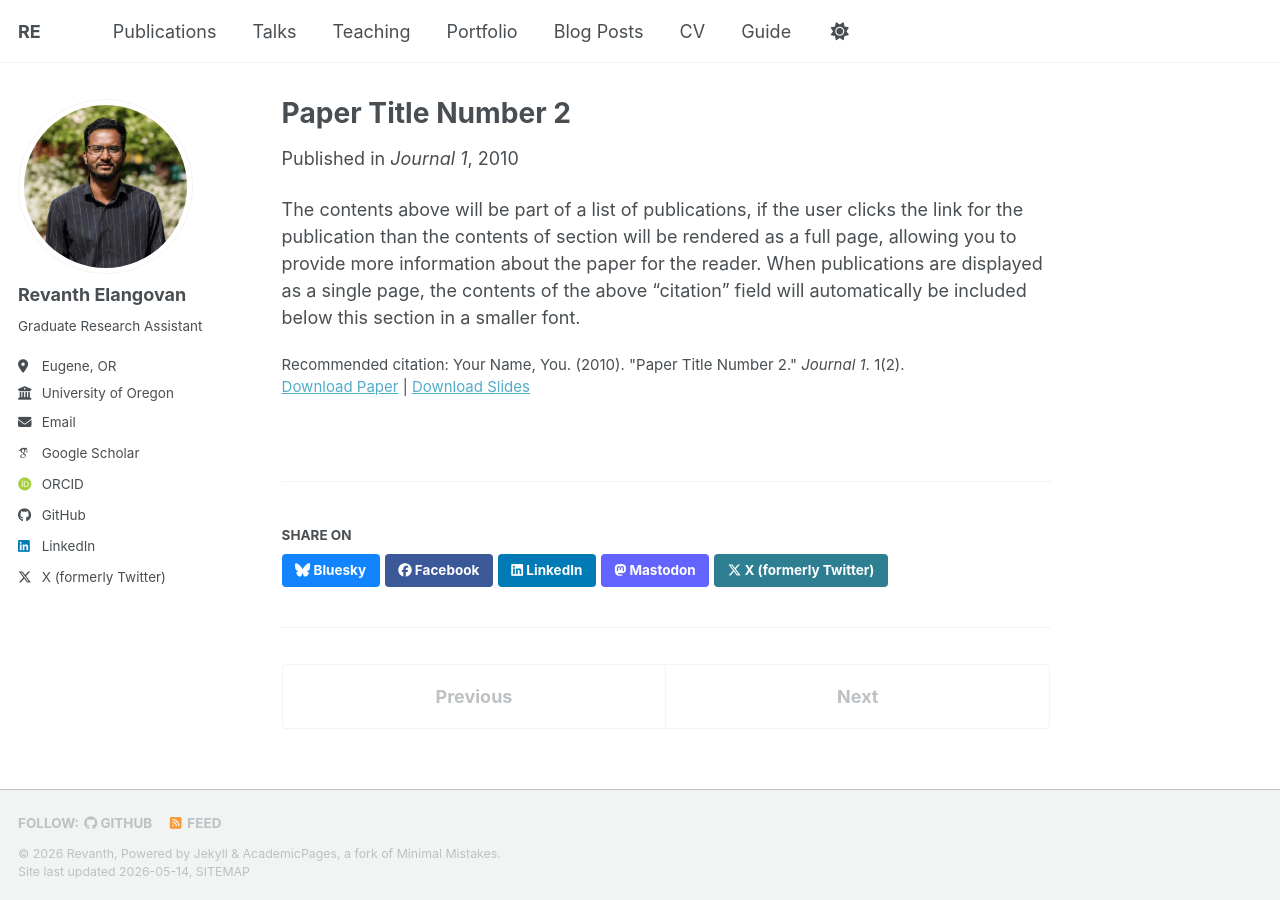
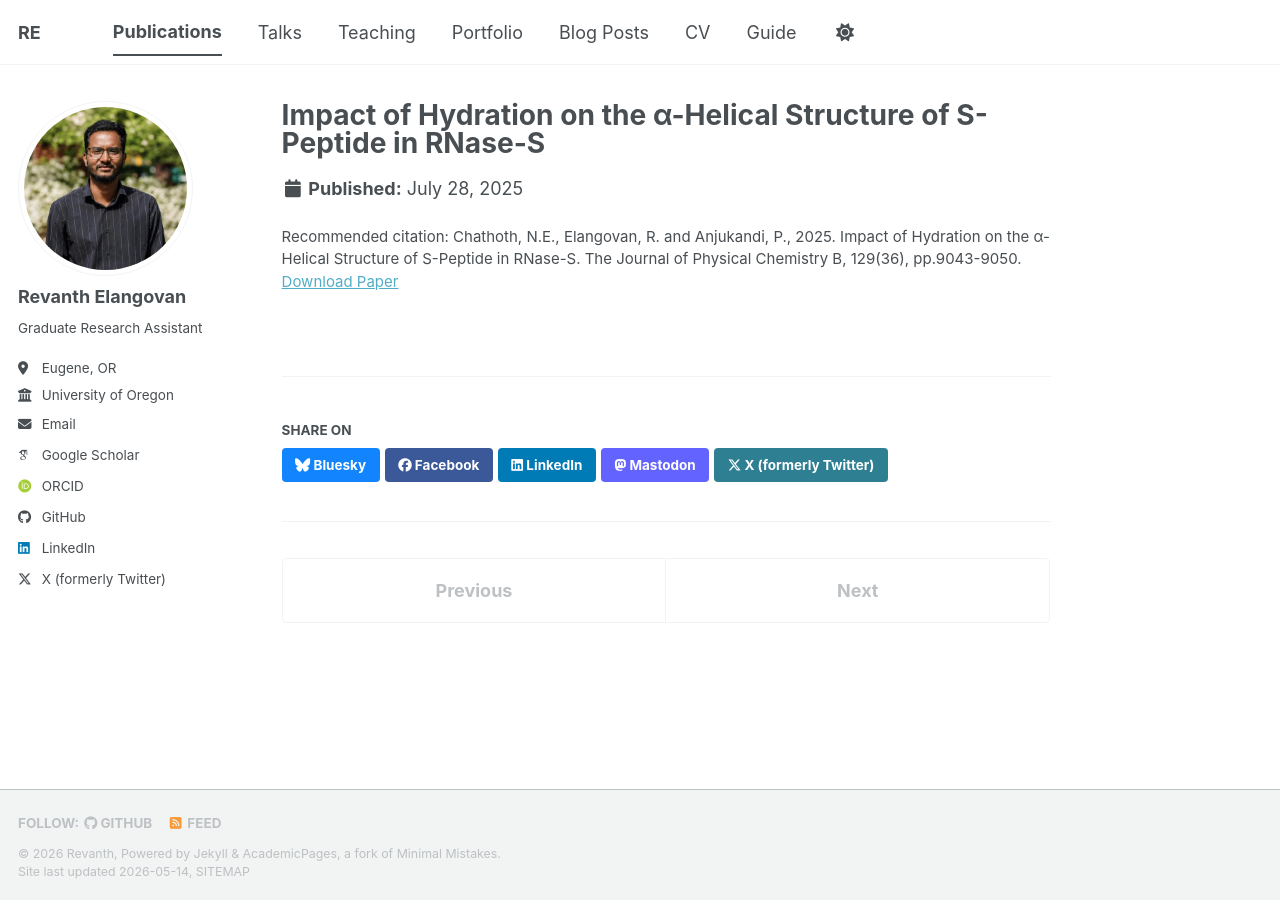
Before and after one commit to Revanth27-08/Revanth27-08.github.io, a Jekyll site: the page built from _publications/2010-10-01-paper-title-number-2.md, in a window 1280 px wide. Built offline with Jekyll 4.4.1, drawn with Linux system fonts in a browser that asks for light colours; some web fonts are replaced; a script bundle is joined from its source files by our own code; library files that are not in the unit come from our copies.

Commit message:
Update 2010-10-01-paper-title-number-2.md

```diff
--- a/_publications/2010-10-01-paper-title-number-2.md
+++ b/_publications/2010-10-01-paper-title-number-2.md
@@ -1,14 +1,7 @@
 ---
-title: "Paper Title Number 2"
+title: "Impact of Hydration on the α-Helical Structure of S-Peptide in RNase-S"
 collection: publications
-category: manuscripts
-permalink: /publication/2010-10-01-paper-title-number-2
-excerpt: 'This paper is about the number 2. The number 3 is left for future work.'
-date: 2010-10-01
-venue: 'Journal 1'
-slidesurl: 'https://academicpages.github.io/files/slides2.pdf'
-paperurl: 'https://academicpages.github.io/files/paper2.pdf'
-citation: 'Your Name, You. (2010). &quot;Paper Title Number 2.&quot; <i>Journal 1</i>. 1(2).'
+date: 2025-07-28
+paperurl: 'https://doi.org/10.1021/acs.jpcb.5c00938'
+citation: 'Chathoth, N.E., Elangovan, R. and Anjukandi, P., 2025. Impact of Hydration on the α-Helical Structure of S-Peptide in RNase-S. The Journal of Physical Chemistry B, 129(36), pp.9043-9050.'
 ---
-
-The contents above will be part of a list of publications, if the user clicks the link for the publication than the contents of section will be rendered as a full page, allowing you to provide more information about the paper for the reader. When publications are displayed as a single page, the contents of the above "citation" field will automatically be included below this section in a smaller font.
```
